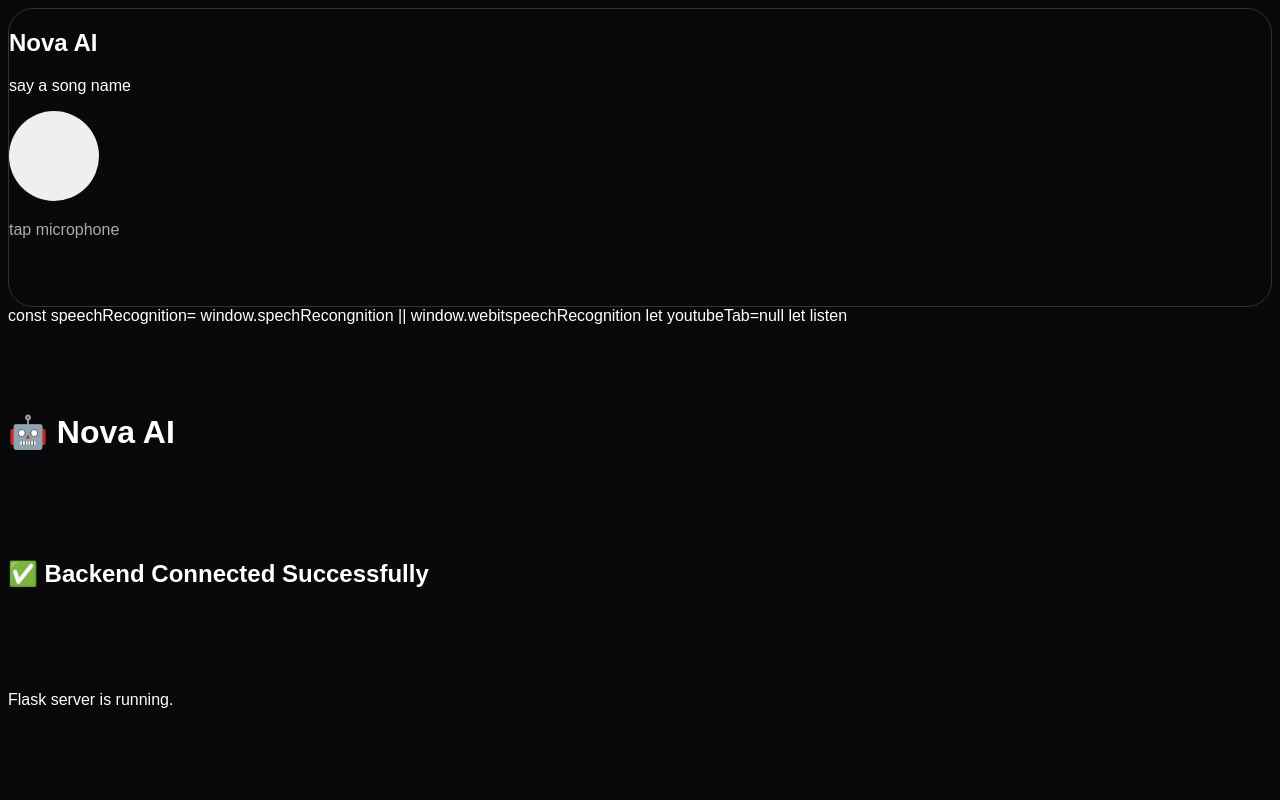
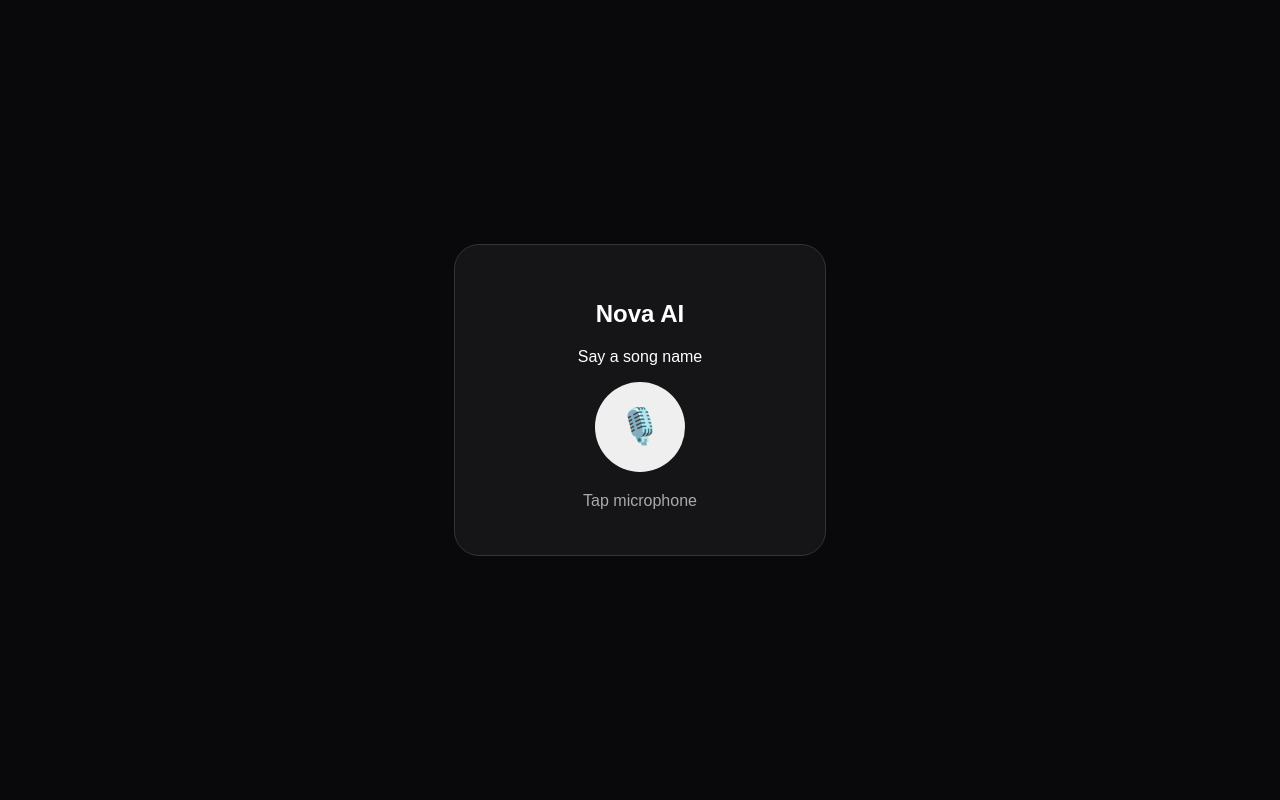
Before and after one commit to muzamilsulthana2097-ops/agent, a Flask app: page / in a window 1280 px wide. Run offline with Flask 3, Linux system fonts and the light colour scheme.

Commit message:
Update index.html

```diff
--- a/app/templates/index.html
+++ b/app/templates/index.html
@@ -1,18 +1,27 @@
+<!DOCTYPE html>
+<html lang="en">
+
+<head>
+<meta charset="UTF-8">
+<meta name="viewport" content="width=device-width,initial-scale=1">
+<title>Nova AI</title>
+
 <style>
 body{
-         margin:0:
+    margin:0;
     height:100vh;
     display:grid;
-         place-items:centre;
+    place-items:center;
     background:#09090b;
     color:white;
     font-family:Arial;
 }
 
 .card{
-        width;300px;
-        padding;35px;
-        text-align:centre;
+    width:300px;
+    padding:35px;
+    text-align:center;
+    background:#151518;
     border:1px solid #333;
     border-radius:25px;
 }
@@ -26,23 +35,22 @@
     cursor:pointer;
 }
 
-
 .status{
     margin-top:20px;
     color:#aaa;
 }
 
 .song{
-    margin-top:10px
-    font-siza:13px
+    margin-top:10px;
+    font-size:13px;
 }
 
 .listening{
     transform:scale(1.1);
-    box
-
+    box-shadow:0 0 0 10px #ffffff18;
+}
 </style>
-
+</head>
 
 <body>
 
@@ -50,17 +58,17 @@
 
     <h2>Nova AI</h2>
 
-    <p> say a song name</p>
+    <p>Say a song name</p>
 
-    <button id="mic"class="mic">
-
+    <button id="mic" class="mic">
+        🎙️
     </button>
 
     <div id="status" class="status">
-        tap microphone
+        Tap microphone
     </div>
 
-    <divid="song" class="song"></divid>
+    <div id="song" class="song"></div>
 
 </div>
 
@@ -69,33 +77,163 @@
 const mic=document.getElementById("mic");
 const status=document.getElementById("status");
 const song=document.getElementById("song");
+
+const SpeechRecognition=
+    window.SpeechRecognition ||
+    window.webkitSpeechRecognition;
+
+let youtubeTab=null;
+let listening=false;
+
+if(!SpeechRecognition){
+
+    status.textContent=
+        "Speech recognition unavailable";
+
+    mic.disabled=true;
+
+}else{
+
+    const recognition=
+        new SpeechRecognition();
+
+    recognition.lang="en-US";
+    recognition.continuous=false;
+    recognition.interimResults=false;
+
+    recognition.onstart=()=>{
+
+        listening=true;
+
+        mic.classList.add("listening");
+
+        status.textContent=
+            "Listening...";
+
+    };
+
+    recognition.onend=()=>{
+
+        listening=false;
+
+        mic.classList.remove("listening");
+
+    };
+
+    recognition.onerror=()=>{
+
+        listening=false;
+
+        mic.classList.remove("listening");
+
+        status.textContent="Try again";
+
+    };
+
+    recognition.onresult=async(event)=>{
+
+        const command=
+            event.results[0][0]
+            .transcript
+            .trim();
+
+        if(!command){
+
+            status.textContent=
+                "No song detected";
+
+            return;
+
+        }
+
+        song.textContent=command;
+
+        status.textContent=
+            "Finding song...";
+
+        try{
+
+            const response=
+                await fetch(
+                    "/youtube/play",
+                    {
+                        method:"POST",
+
+                        headers:{
+                            "Content-Type":
+                                "application/json"
+                        },
+
+                        body:JSON.stringify({
+                            command:command
+                        })
+                    }
+                );
+
+            const data=
+                await response.json();
+
+            if(!data.success){
+
+                status.textContent=
+                    data.message ||
+                    "Song not found";
+
+                return;
+
+            }
+
+            if(!youtubeTab ||
+               youtubeTab.closed){
+
+                youtubeTab=
+                    window.open(
+                        data.url,
+                        "NovaYouTube"
+                    );
+
+            }else{
+
+                youtubeTab.location.href=
+                    data.url;
+
+                youtubeTab.focus();
+
+            }
+
+            status.textContent="Playing";
+
+        }catch(error){
+
+            console.error(error);
+
+            status.textContent=
+                "Server connection failed";
+
+        }
+
+    };
+
+    mic.onclick=()=>{
+
+        if(listening)
+            return;
+
+        try{
+
+            recognition.start();
+
+        }catch(error){
+
+            console.log(error);
+
+        }
+
+    };
+
+}
+
 </script>
 
-const speechRecognition=
-    window.spechRecongnition ||
-    window.webitspeechRecognition
-
-let youtubeTab=null
-let listen
 </body>
-
-
-
-<!DOCTYPE html>
-<html>
-
-<head>
-    <title>Nova AI</title>
-</head>
-
-<body>
-
-    <h1>🤖 Nova AI</h1>
-
-    <h2>✅ Backend Connected Successfully</h2>
-
-    <p>Flask server is running.</p>
-
-</body>
-
 </html>
```
Lines whose indentation alone changed are shown as unchanged.
